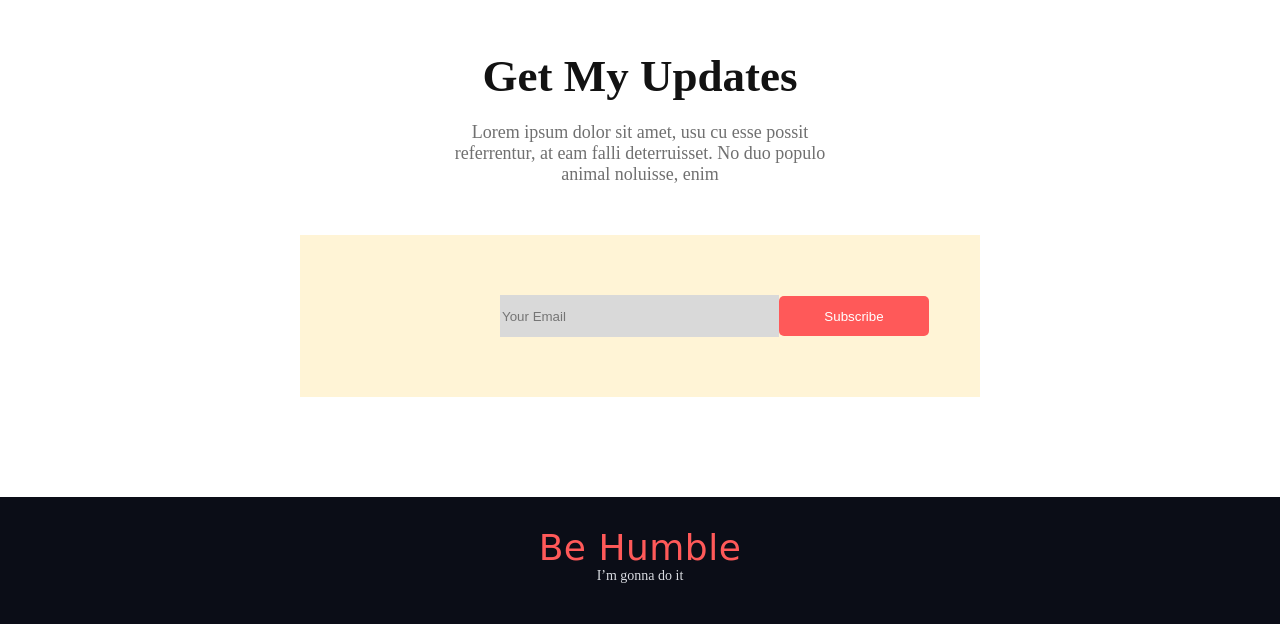
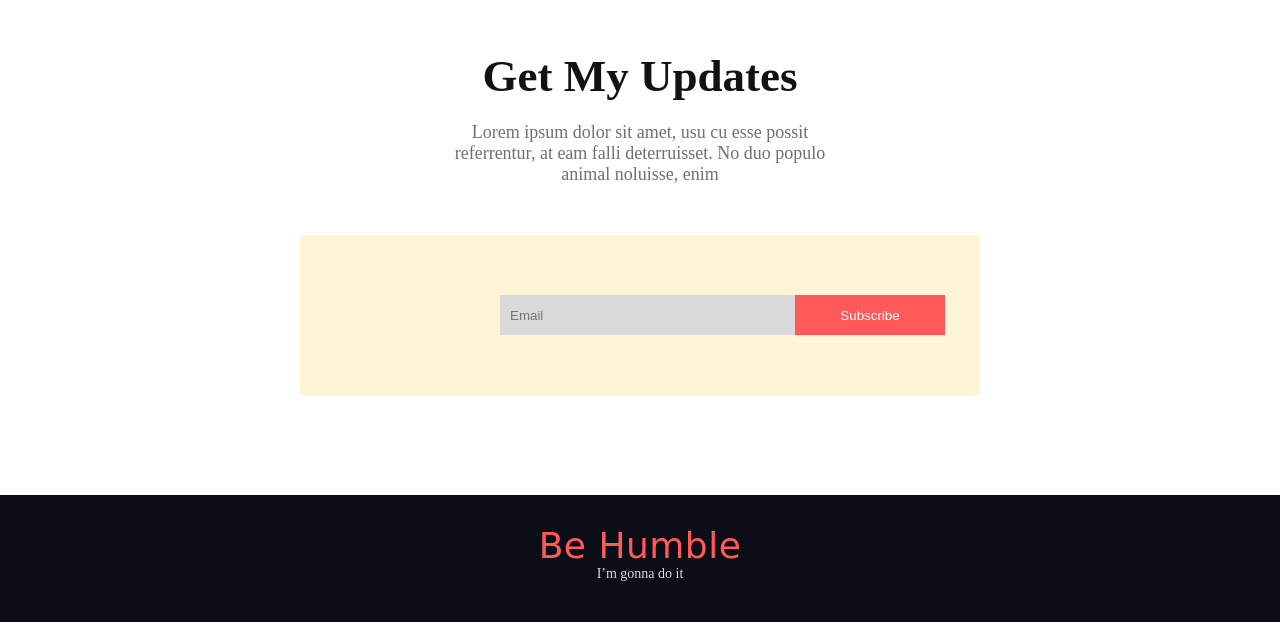
Before and after one commit to Tanjya/bangladesh, a plain HTML site: page index.html in a window 1280 px wide. Shown: the part 3624-4248 px from the top of the page. Drawn offline with Linux system fonts and the light colour scheme.

Commit message:
edited again

```diff
--- a/index.html
+++ b/index.html
@@ -93,11 +93,10 @@
             <h3 class="left-title">Get My Updates</h3>
             <p class="left-description">Lorem ipsum dolor sit amet, usu cu esse possit referrentur, at eam falli deterruisset. No duo populo animal noluisse, enim</p>
         </section>
-        <section class="email-subscribe">
+        <section >
             <div class="both-classes">
                 <div class="text-box">
-                    <input type="email" name="" placeholder="Your Email">
-
+                    <input type="email" name="" placeholder="Email">
                 </div>
                 <div class="sub-button">
                     <button class="sub-btn">Subscribe</button>
--- a/stles/styles.css
+++ b/stles/styles.css
@@ -181,7 +181,7 @@ hr{
 
 .sub-btn{
     background: #FF5959;
-    border-radius: 5px;
+    border-radius: 0px;
     border: solid;
     border: 0px;
     color: #FFFFFF;
@@ -198,13 +198,10 @@ hr{
     width: 275px;
     height: 40px;
     border: none;
+    padding: 0px 10px;
 
 }
-.email-subscribe{
-    background: #FFF4D6;
-    margin: 40px 300px;
-    padding: 60px 300px 60px 200px;
-}
+
 /*last page*/
 .humble{
     background: #0B0D17;
@@ -229,7 +226,9 @@ hr{
 
 }
 .both-classes{
+    background: #FFF4D6;
+    margin: 40px 300px;
+    padding: 60px 300px 60px 200px;
     align-items: center;
     display: flex;
-    margin-right:50px;
 }
```
